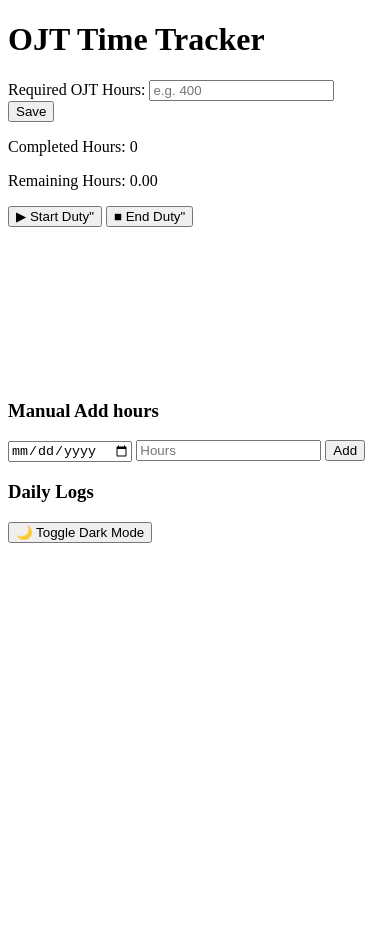
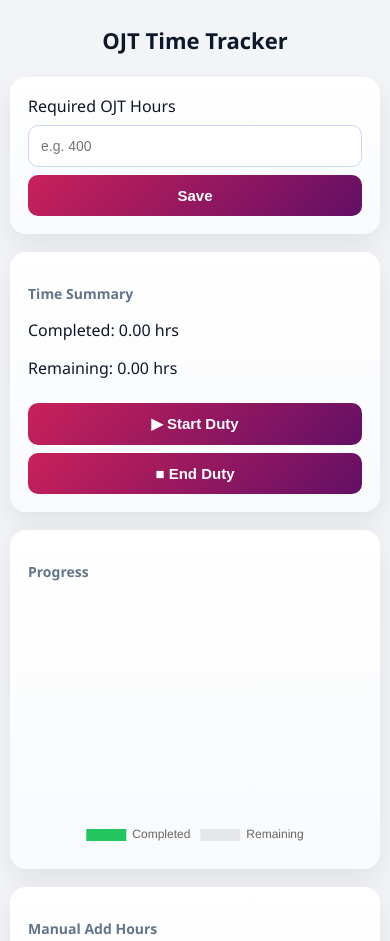
Before and after one commit to akishaabe/time-tracker, a plain HTML site: page index.html in a window 390 px wide. Shown: the top 941 px of the page. Before the commit the page ends 844 px from the top, so only its background shows below. Drawn offline with nearby package versions, Linux system fonts and the light colour scheme.

Commit message:
Improve UI + Features

```diff
--- a/index.html
+++ b/index.html
@@ -4,46 +4,65 @@
     <meta charset="UTF-8">
     <meta name="viewport" content="width=device-width, initial-scale=1.0">
     <title>OJT Time Tracker</title>
-    <link rel="stylesheet" href="styles.css">
+
+    <link rel="stylesheet" href="style.css">
+
+    <!-- Chart.js (REQUIRED) -->
+    <script src="https://cdn.jsdelivr.net/npm/chart.js"></script>
+
+    <!-- jsPDF -->
+    <script src="https://cdnjs.cloudflare.com/ajax/libs/jspdf/2.5.1/jspdf.umd.min.js"></script>
+
     <script defer src="script.js"></script>
 </head>
 <body>
-    <h1> OJT Time Tracker </h1>
+
+<div class="container">
+    <h1>OJT Time Tracker</h1>
 
     <div class="card">
-        <label> Required OJT Hours:</label>
+        <label>Required OJT Hours</label>
         <input type="number" id="requiredHours" placeholder="e.g. 400">
-        <button onclick="saveRequiredHours()"> Save </button>
+        <button onclick="saveRequiredHours()">Save</button>
     </div>
 
     <div class="card">
-        <p> Completed Hours: <span id="completed">0</span> </p>
-        <p> Remaining Hours: <span id="remaining">0</span> </p>
-        <button onclick="startDuty()">▶ Start Duty" </button>
-        <button onclick="endDuty()">■ End Duty" </button>
+        <h3 class="section-title">Time Summary</h3>
+        <p>Completed: <span id="completed">0</span> hrs</p>
+        <p>Remaining: <span id="remaining">0</span> hrs</p>
+
+        <button onclick="startDuty()">▶ Start Duty</button>
+        <button onclick="endDuty()">■ End Duty</button>
     </div>
 
     <div class="card">
-        <canvas id="timeChart"></canvas>
+        <h3 class="section-title">Progress</h3>
+        <div class="chart-wrapper">
+            <canvas id="ojtChart"></canvas>
+        </div>
     </div>
 
     <div class="card">
-        <h3> Manual Add hours</h3>
+        <h3 class="section-title">Manual Add Hours</h3>
         <input type="date" id="manualDate">
         <input type="number" id="manualHours" placeholder="Hours">
-        <button onclick="addManualHours()"> Add </button>
+        <button onclick="addManualHours()">Add</button>
     </div>
 
     <div class="card">
-        <h3>Daily Logs</h3>
+        <h3 class="section-title">Daily Logs</h3>
         <ul id="logs"></ul>
     </div>
 
     <div class="card">
-        <button onClick="toggleDarkMode()">🌙 Toggle Dark Mode </button>
+        <button onclick="exportCSV()">📄 Export CSV</button>
+        <button onclick="exportPDF()">🧾 Export PDF</button>
     </div>
 
-    <script src="script.js"></script>
+    <div class="card">
+        <button onclick="toggleDarkMode()">🌙 Toggle Dark Mode</button>
+    </div>
+</div>
 
 </body>
 </html>
--- a/script.js
+++ b/script.js
@@ -1,32 +1,52 @@
 let startTime = null;
-let completedHours = localStorage.getItem('completedHours')
-    ? parseInt(localStorage.getItem('completedHours'))
+
+let completedHours = localStorage.getItem("completedHours")
+    ? parseFloat(localStorage.getItem("completedHours"))
     : 0;
 
-let logs = localStorage.getItem('logs')
-    ? JSON.parse(localStorage.getItem('logs'))
+let requiredHours = localStorage.getItem("requiredHours")
+    ? parseFloat(localStorage.getItem("requiredHours"))
+    : 0;
+
+let logs = localStorage.getItem("logs")
+    ? JSON.parse(localStorage.getItem("logs"))
     : [];
 
-let requiredHours = localStorage.getItem('requiredHours')
-    ? parseInt(localStorage.getItem('requiredHours'))
-    : 0;
-
-document.getElementById("completed").textContent = completedHours;
+document.getElementById("completed").textContent = completedHours.toFixed(2);
 updateRemaining();
 
-let chart = new Chart(document.getElementById("timeChart"), {
-    type: "pie",
+/* ===== CHART SETUP ===== */
+const ctx = document.getElementById("ojtChart").getContext("2d");
+
+let chart = new Chart(ctx, {
+    type: "doughnut",
     data: {
         labels: ["Completed", "Remaining"],
         datasets: [{
-            data: [completedHours, requiredHours - completedHours],
-            backgroundColor: ["#4caf50", "#f44336"]
+            data: [
+                completedHours,
+                Math.max(requiredHours - completedHours, 0)
+            ],
+            backgroundColor: ["#22c55e", "#e5e7eb"],
+            borderWidth: 0
         }]
+    },
+    options: {
+        responsive: true,
+        maintainAspectRatio: false,
+        cutout: "70%",
+        plugins: {
+            legend: {
+                position: "bottom"
+            }
+        }
     }
 });
 
+/* ===== FUNCTIONS ===== */
+
 function saveRequiredHours() {
-    requiredHours = parseInt(document.getElementById("requiredHours").value);
+    requiredHours = parseFloat(document.getElementById("requiredHours").value);
     localStorage.setItem("requiredHours", requiredHours);
     updateRemaining();
     updateChart();
@@ -45,13 +65,13 @@ function endDuty() {
 
     let endTime = new Date();
     let hours = (endTime - startTime) / (1000 * 60 * 60);
-    let today = new Date().toISOString().split('T')[0];
+    let today = new Date().toISOString().split("T")[0];
 
     completedHours += hours;
-    logs.push({ date: today, hours: hours });
+    logs.push({ date: today, hours });
 
+    localStorage.setItem("completedHours", completedHours);
     localStorage.setItem("logs", JSON.stringify(logs));
-    localStorage.setItem("completedHours", completedHours);
 
     startTime = null;
     document.getElementById("completed").textContent = completedHours.toFixed(2);
@@ -60,52 +80,43 @@ function endDuty() {
     updateChart();
     renderLogs();
 
-    alert("Duty ended at " + endTime.toLocaleTimeString() + ". Hours added: " + hours.toFixed(2) + "You did well!");
+    alert(`Duty ended. ${hours.toFixed(2)} hours added 💪`);
 }
 
-function addManualHoursI() {
+function addManualHours() {
     let date = document.getElementById("manualDate").value;
     let hours = parseFloat(document.getElementById("manualHours").value);
 
     if (!date || !hours) {
-        alert("Please enter both date and hours.");
+        alert("Please enter date and hours.");
         return;
     }
 
     completedHours += hours;
-    logs.push({ date: date, hours: hours });
+    logs.push({ date, hours });
 
     localStorage.setItem("completedHours", completedHours);
     localStorage.setItem("logs", JSON.stringify(logs));
 
     document.getElementById("completed").textContent = completedHours.toFixed(2);
+
     updateRemaining();
     updateChart();
     renderLogs();
 }
 
 function renderLogs() {
-    let logList = document.getElementById("log");
+    let logList = document.getElementById("logs");
     logList.innerHTML = "";
+
     logs.forEach(log => {
         let li = document.createElement("li");
-        li.textContent = `${log.date}: ${log.hours.toFixed(2)} hrs`;
+        li.textContent = `${log.date} — ${log.hours.toFixed(2)} hrs`;
         logList.appendChild(li);
     });
 }
 
 renderLogs();
-
-function toggleDarkMode() {
-    document.body.classList.toggle("dark");
-
-    let isDark = document.body.classList.contains("dark");
-    localStorage.setItem("darkMode", isDark);
-}
-
-if (localStorage.getItem("darkMode") === "true") {
-    document.body.classList.add("dark");
-}
 
 function updateRemaining() {
     let remaining = Math.max(requiredHours - completedHours, 0);
@@ -113,6 +124,53 @@ function updateRemaining() {
 }
 
 function updateChart() {
-    chart.data.datasets[0].data = [completedHours, requiredHours - completedHours];
+    chart.data.datasets[0].data = [
+        completedHours,
+        Math.max(requiredHours - completedHours, 0)
+    ];
     chart.update();
 }
+
+/* ===== DARK MODE ===== */
+function toggleDarkMode() {
+    document.body.classList.toggle("dark");
+    localStorage.setItem(
+        "darkMode",
+        document.body.classList.contains("dark")
+    );
+}
+
+if (localStorage.getItem("darkMode") === "true") {
+    document.body.classList.add("dark");
+}
+
+/* ===== EXPORTS ===== */
+function exportCSV() {
+    let csv = "Date,Hours\n";
+    logs.forEach(log => {
+        csv += `${log.date},${log.hours.toFixed(2)}\n`;
+    });
+
+    let blob = new Blob([csv], { type: "text/csv" });
+    let url = URL.createObjectURL(blob);
+
+    let a = document.createElement("a");
+    a.href = url;
+    a.download = "ojt_logs.csv";
+    a.click();
+}
+
+function exportPDF() {
+    const { jsPDF } = window.jspdf;
+    let doc = new jsPDF();
+
+    doc.text("OJT Daily Logs", 10, 10);
+
+    let y = 20;
+    logs.forEach(log => {
+        doc.text(`${log.date} - ${log.hours.toFixed(2)} hrs`, 10, y);
+        y += 8;
+    });
+
+    doc.save("ojt_logs.pdf");
+}
--- a/style.css
+++ b/style.css
@@ -1,39 +1,141 @@
-body {
-    font-family: Arial;
-    background: #f4f6f8;
-    text-align: center;
+/* ===== RESET & BASE ===== */
+* {
+    box-sizing: border-box;
 }
 
-h1 {
-    margin-top: 20px;
+body {
+    font-family: "Segoe UI", system-ui, -apple-system, BlinkMacSystemFont, sans-serif;
+    background: #f2f4f8;
+    margin: 0;
+    padding: 20px;
+    color: #0f172a;
 }
 
+/* ===== CONTAINER ===== */
+.container {
+    max-width: 420px;
+    margin: auto;
+}
+
+/* ===== HEADINGS ===== */
+h1 {
+    text-align: center;
+    margin-bottom: 22px;
+    font-size: 26px;
+    font-weight: 700;
+}
+
+.section-title {
+    font-size: 14px;
+    font-weight: 600;
+    color: #64748b;
+    margin-bottom: 8px;
+}
+
+/* ===== CARD ===== */
 .card {
+    background: linear-gradient(180deg, #ffffff, #f8fafc);
+    padding: 18px;
+    margin-bottom: 18px;
+    border-radius: 16px;
+    box-shadow: 0 12px 30px rgba(0,0,0,0.08);
+}
+
+/* ===== INPUTS & BUTTONS ===== */
+input,
+button {
+    width: 100%;
+    padding: 12px;
+    margin-top: 8px;
+    border-radius: 10px;
+    font-size: 14px;
+}
+
+input {
+    border: 1px solid #cbd5f5;
     background: white;
-    width: 300px;
-    margin: 20px auto;
-    padding: 15px;
-    border-radius: 10px;
-    box-shadow: 0 4px 10px rgba (0, 0, 0, 0.1);
 }
 
 button {
-    margin: 5px;
-    padding: 8px 12px;
+    background: linear-gradient(135deg, #c92159, #630f66);
+    color: white;
+    border: none;
+    font-weight: 600;
     cursor: pointer;
+    transition: transform 0.1s ease, box-shadow 0.1s ease, opacity 0.1s ease;
 }
 
+button:hover {
+    opacity: 0.95;
+}
+
+button:active {
+    transform: scale(0.98);
+}
+
+/* ===== BUTTON GROUP ===== */
+.action-buttons button {
+    margin-top: 6px;
+}
+
+/* ===== LIST ===== */
+ul {
+    padding-left: 18px;
+    margin: 0;
+}
+
+li {
+    margin-bottom: 6px;
+    font-size: 14px;
+}
+
+/* ===== CHART ===== */
+.chart-wrapper {
+    width: 100%;
+    height: 260px;
+    margin-top: 10px;
+}
+
+/* ===== DARK MODE ===== */
 .dark {
-    background: #121212;
-    color: white;
+    background: #0f172a;
+    color: #e5e7eb;
 }
 
 .dark .card {
-    background: #1e1e1e;
-    box-shadow: none;
+    background: linear-gradient(180deg, #1e293b, #020617);
+    box-shadow: 0 10px 25px rgba(0,0,0,0.4);
+}
+
+.dark .section-title {
+    color: #94a3b8;
+}
+
+.dark input {
+    background: #020617;
+    color: white;
+    border: 1px solid #334155;
 }
 
 .dark button {
-    background: #333;
-    color: white;
+    background: linear-gradient(135deg, #c92159, #630f66);
 }
+
+/* ===== RESPONSIVE ===== */
+@media (max-width: 480px) {
+    body {
+        padding: 10px;
+    }
+
+    .container {
+        max-width: 100%;
+    }
+
+    h1 {
+        font-size: 22px;
+    }
+
+    button {
+        font-size: 15px;
+    }
+}
```
